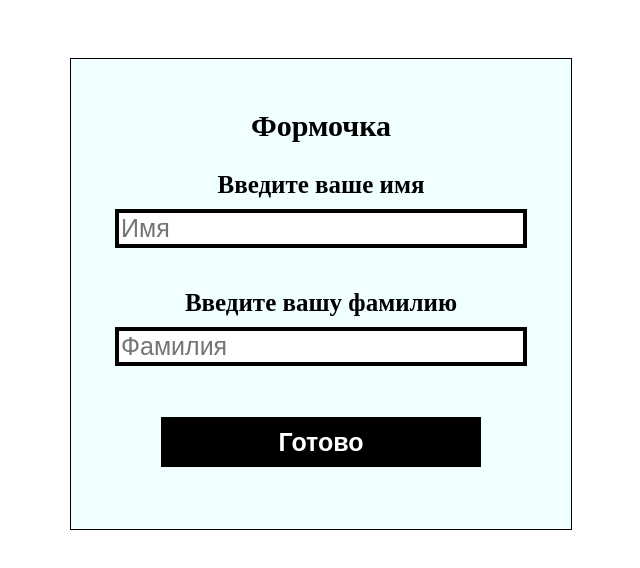
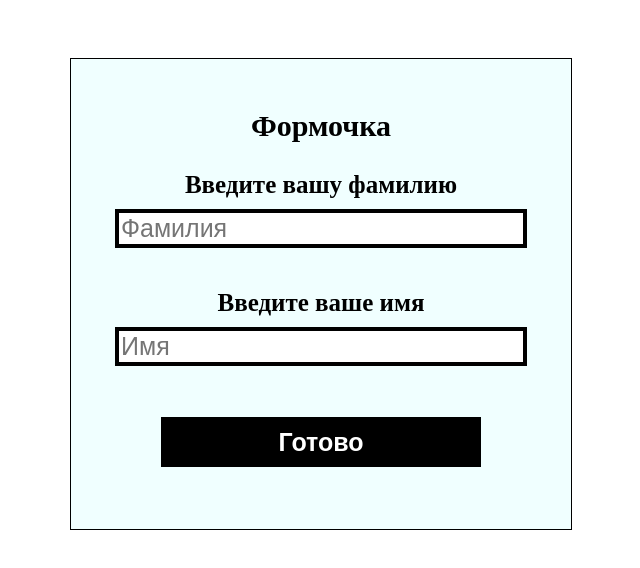
Before and after one commit to Rasoan/testingApp, a React (Create React App) app: page / in a window 1280 px wide. Shown: the top 568 px of the page, without its empty margins (319-959 px from the left). Built offline with nearby package versions, Linux system fonts and the light colour scheme.

Commit message:
swapped the inputs

```diff
--- a/src/components/Form/Form.jsx
+++ b/src/components/Form/Form.jsx
@@ -30,6 +30,14 @@ const Form = (props) => {
           <div className={style.wrapperElementForm}>
             <h2 className={style.headerForm}>Формочка</h2>
           </div>
+          <p className={style.headerInput}>Введите вашу фамилию</p>
+          <div className={style.wrapperElementForm}>
+            <input placeholder="Фамилия"
+                   className={style.input + " " + (errors.surname && style.inCorrect ||touchedFields.surname && style.correct || "")}
+                   type="text"
+                   {...register("surname")} />
+                   {errors.surname && <p className={style.promptForm}>{errors.surname.message}</p>}
+          </div>
           <p className={style.headerInput}>Введите ваше имя</p>
           <div className={style.wrapperElementForm}>
             <input placeholder="Имя"
@@ -37,14 +45,6 @@ const Form = (props) => {
                    className={style.input + " " + (errors.name && style.inCorrect ||touchedFields.name && style.correct || "")}
                    {...register("name")} />
                    {errors.name && <p className={style.promptForm}>{errors.name.message}</p>}
-          </div>
-          <p className={style.headerInput}>Введите вашу фамилию</p>
-          <div className={style.wrapperElementForm}>
-            <input placeholder="Фамилия"
-                   className={style.input + " " + (errors.surname && style.inCorrect ||touchedFields.surname && style.correct || "")}
-                   type="text"
-                   {...register("surname")} />
-                   {errors.surname && <p className={style.promptForm}>{errors.surname.message}</p>}
           </div>
           <div className={style.wrapperElementForm}>
             <button className={style.button}>Готово</button>
```
